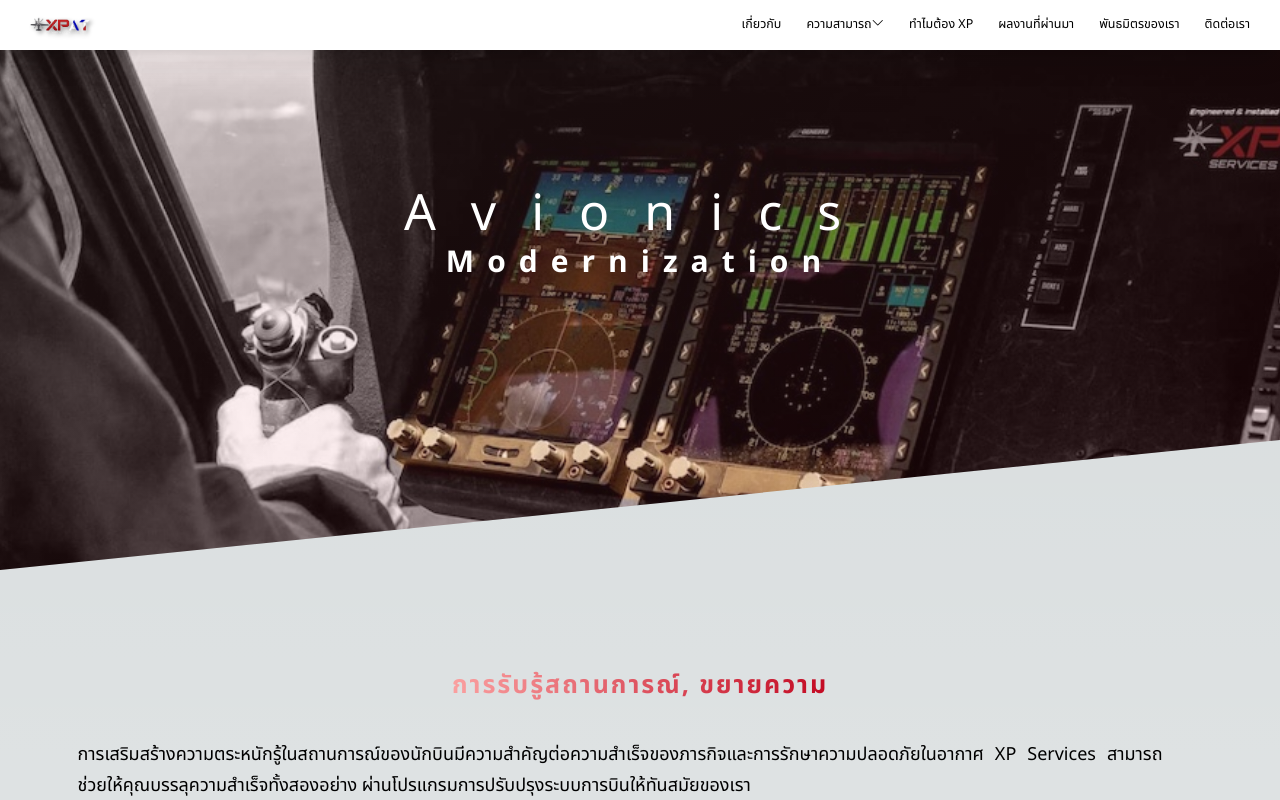
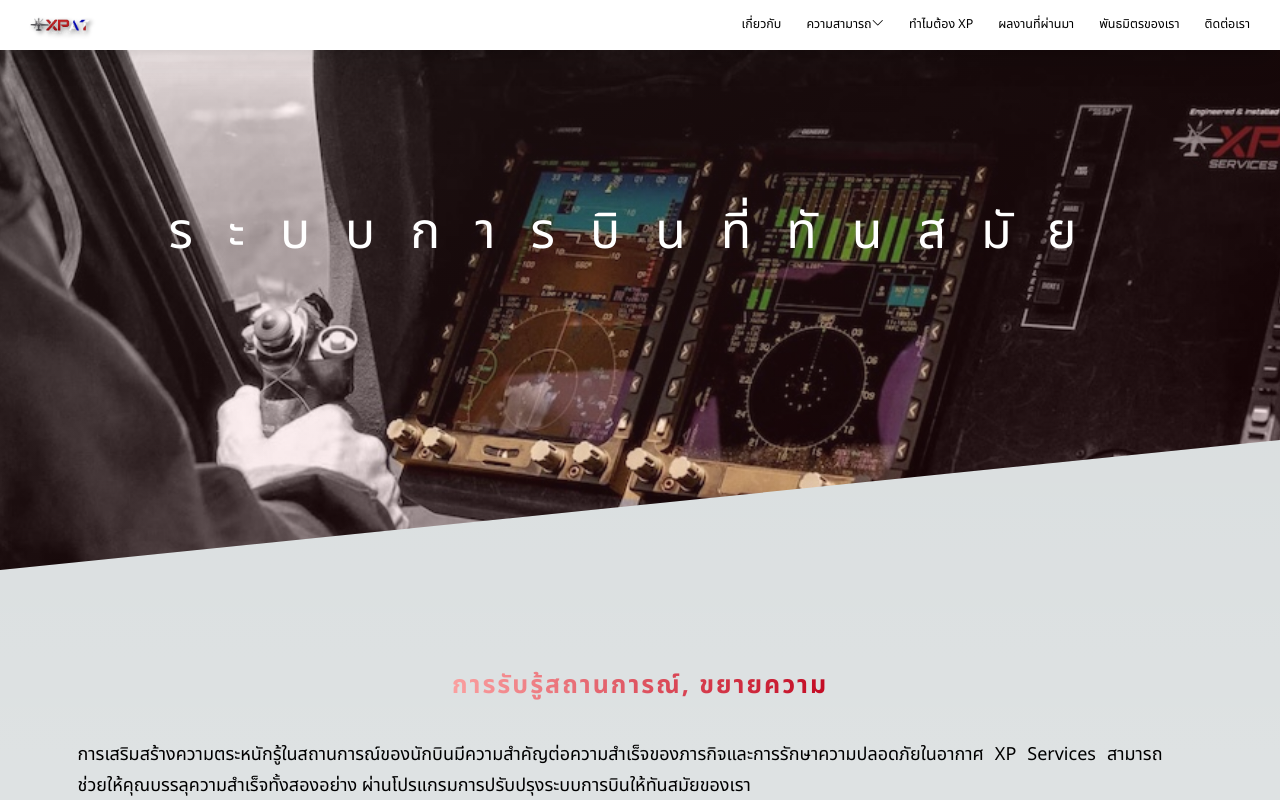
Before and after one commit to openmymai/xpaerospace, a Next.js app: page /avionicsmodernization in a window 1280 px wide. Shown: the top 800 px of the page. Built offline with nearby package versions, Linux system fonts and the light colour scheme.

Commit message:
Translate all Avionics Modernization

```diff
--- a/app/avionicsmodernization/AvionicsModernizationHeader.js
+++ b/app/avionicsmodernization/AvionicsModernizationHeader.js
@@ -3,8 +3,7 @@ export default function AvionicsModernizationHeader() {
     <div className='avionicsmodernizationpage'>
       <div className='avionicsmodernizationpage__text-box'>
         <h1 className='heading-primary'>
-          <span className='heading-primary--main'>Avionics</span>
-          <span className='heading-primary--sub'>Modernization</span>
+          <span className='heading-primary--main'>ระบบการบินที่ทันสมัย</span>
         </h1>
       </div>
     </div>
--- a/app/components/Footer.js
+++ b/app/components/Footer.js
@@ -53,7 +53,7 @@ export default function Footer() {
                     href='/avionicsmodernization'
                     className='hover:text-red-600'
                   >
-                    Avionics ที่ทันสมัย
+                    ระบบการบินที่ทันสมัย
                   </Link>
                 </li>
 
--- a/app/components/Navigation.js
+++ b/app/components/Navigation.js
@@ -47,7 +47,7 @@ const Navigation = () => {
                   </li>
                   <li>
                     <Link href='/avionicsmodernization'>
-                      Avionics Modernization
+                      ระบบการบินที่ทันสมัย
                     </Link>
                   </li>
                   <li>
```
